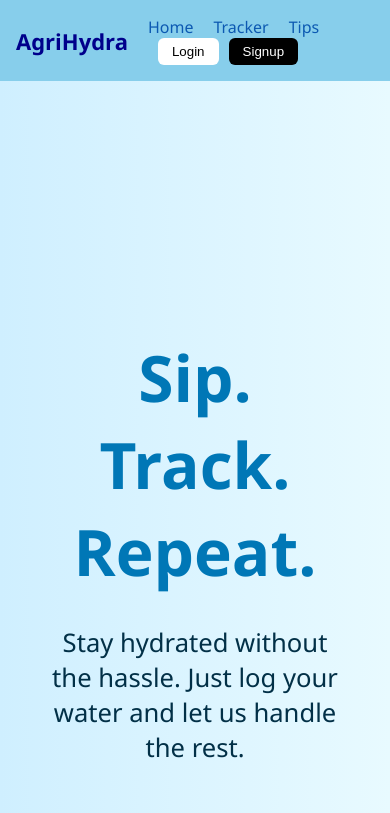
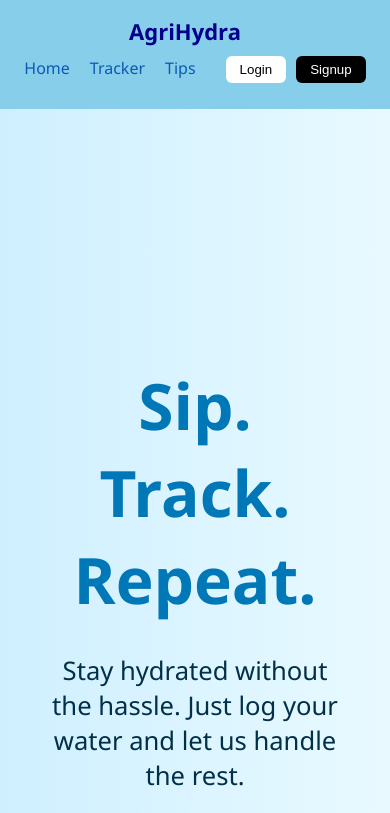
Before and after one commit to AgrimaOjha/agrihydra_capstone_project, a React (Create React App) app: page / in a window 390 px wide. Shown: the top 813 px of the page. Built offline with nearby package versions, Linux system fonts and the light colour scheme.

Commit message:
Responsive

```diff
--- a/src/App.css
+++ b/src/App.css
@@ -32,7 +32,19 @@
   color:darkblue;
 }
 
-/* Buttons */
+
+@media (max-width: 768px) {
+  nav > div {
+    flex-direction: column;
+    align-items: flex-start;
+  }
+
+  nav a, button {
+    margin-bottom: 10px;
+  }
+}
+
+
 nav button {
   margin-left: 10px;
   padding: 6px 14px;
@@ -208,7 +220,7 @@
 .search-btn {
   padding: 10px 20px;
   font-size: 1rem;
-  background-color: #0077b6; /* Sky blue */
+  background-color: #0077b6;
   color: white;
   border: none;
   border-radius: 5px;
```
